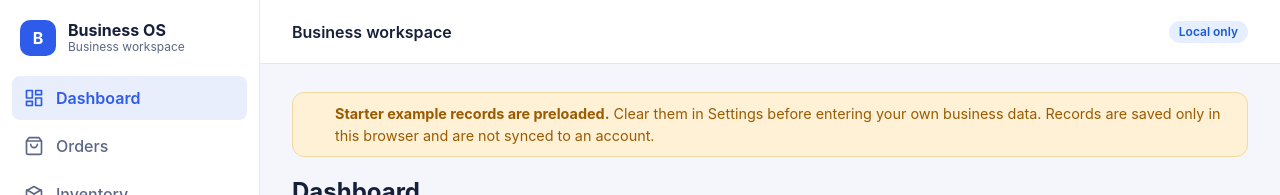
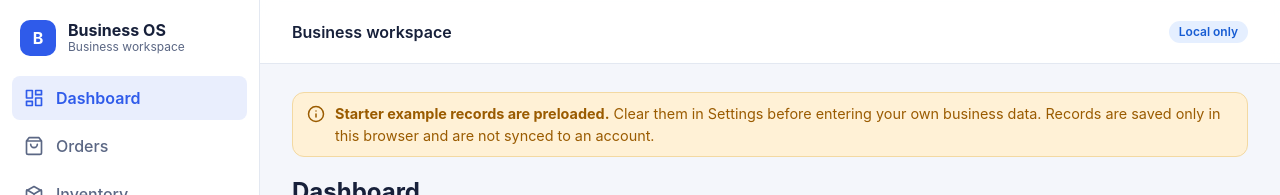
Before and after one commit to badwoodfire/business-operating-system, a React (Vite) app: page / in a window 1280 px wide. Shown: the top 195 px of the page. Built offline with nearby package versions, Linux system fonts and the light colour scheme.

Commit message:
Add information icon for workspace notices

```diff
--- a/src/components/ui/Icon.tsx
+++ b/src/components/ui/Icon.tsx
@@ -3,21 +3,16 @@ import type { IconName } from '../../types';
 /** Simple 24x24 stroke icons, kept inline so the app needs no icon library. */
 const ICON_PATHS: Record<IconName, string> = {
   dashboard: 'M3 3h7v9H3z M14 3h7v5h-7z M14 12h7v9h-7z M3 16h7v5H3z',
-  orders:
-    'M6 2 3 6v14a2 2 0 0 0 2 2h14a2 2 0 0 0 2-2V6l-3-4z M3 6h18 M16 10a4 4 0 0 1-8 0',
+  orders: 'M6 2 3 6v14a2 2 0 0 0 2 2h14a2 2 0 0 0 2-2V6l-3-4z M3 6h18 M16 10a4 4 0 0 1-8 0',
   inventory: 'M21 16V8l-9-5-9 5v8l9 5z M3.3 7 12 12l8.7-5 M12 22V12',
-  customers:
-    'M17 21v-2a4 4 0 0 0-4-4H5a4 4 0 0 0-4 4v2 M9 11a4 4 0 1 0 0-8 4 4 0 0 0 0 8z M23 21v-2a4 4 0 0 0-3-3.87 M16 3.13a4 4 0 0 1 0 7.75',
-  payments:
-    'M3 4h18a2 2 0 0 1 2 2v12a2 2 0 0 1-2 2H3a2 2 0 0 1-2-2V6a2 2 0 0 1 2-2z M1 10h22',
+  customers: 'M17 21v-2a4 4 0 0 0-4-4H5a4 4 0 0 0-4 4v2 M9 11a4 4 0 1 0 0-8 4 4 0 0 0 0 8z M23 21v-2a4 4 0 0 0-3-3.87 M16 3.13a4 4 0 0 1 0 7.75',
+  payments: 'M3 4h18a2 2 0 0 1 2 2v12a2 2 0 0 1-2 2H3a2 2 0 0 1-2-2V6a2 2 0 0 1 2-2z M1 10h22',
   expenses: 'M5 2h14v20l-3.5-2-3.5 2-3.5-2L5 22z M9 7h6 M9 11h6 M9 15h4',
   reports: 'M18 20V10 M12 20V4 M6 20v-6',
-  settings:
-    'M4 21v-7 M4 10V3 M12 21v-9 M12 8V3 M20 21v-5 M20 12V3 M1 14h6 M9 8h6 M17 16h6',
+  settings: 'M4 21v-7 M4 10V3 M12 21v-9 M12 8V3 M20 21v-5 M20 12V3 M1 14h6 M9 8h6 M17 16h6',
   sales: 'M12 1v22 M17 5H9.5a3.5 3.5 0 0 0 0 7h5a3.5 3.5 0 0 1 0 7H6',
   plus: 'M12 5v14 M5 12h14',
-  userPlus:
-    'M16 21v-2a4 4 0 0 0-4-4H5a4 4 0 0 0-4 4v2 M8.5 11a4 4 0 1 0 0-8 4 4 0 0 0 0 8z M20 8v6 M23 11h-6',
+  userPlus: 'M16 21v-2a4 4 0 0 0-4-4H5a4 4 0 0 0-4 4v2 M8.5 11a4 4 0 1 0 0-8 4 4 0 0 0 0 8z M20 8v6 M23 11h-6',
   menu: 'M3 12h18 M3 6h18 M3 18h18',
   close: 'M18 6 6 18 M6 6l12 12',
   trendUp: 'M23 6l-9.5 9.5-5-5L1 18 M17 6h6v6',
@@ -26,30 +21,11 @@ const ICON_PATHS: Record<IconName, string> = {
   lock: 'M19 11H5a2 2 0 0 0-2 2v7a2 2 0 0 0 2 2h14a2 2 0 0 0 2-2v-7a2 2 0 0 0-2-2z M7 11V7a5 5 0 0 1 10 0v4',
   logIn: 'M15 3h4a2 2 0 0 1 2 2v14a2 2 0 0 1-2 2h-4 M10 17l5-5-5-5 M15 12H3',
   edit: 'M12 20h9 M16.5 3.5a2.121 2.121 0 0 1 3 3L7 19l-4 1 1-4z',
-  trash:
-    'M3 6h18 M19 6v14a2 2 0 0 1-2 2H7a2 2 0 0 1-2-2V6 M8 6V4a2 2 0 0 1 2-2h4a2 2 0 0 1 2 2v2',
+  trash: 'M3 6h18 M19 6v14a2 2 0 0 1-2 2H7a2 2 0 0 1-2-2V6 M8 6V4a2 2 0 0 1 2-2h4a2 2 0 0 1 2 2v2',
+  info: 'M12 16v-4 M12 8h.01 M22 12a10 10 0 1 1-20 0 10 10 0 0 1 20 0z',
 };
 
-interface IconProps {
-  name: IconName;
-  size?: number;
+interface IconProps { name: IconName; size?: number; }
+export default function Icon({ name, size = 20 }: IconProps) {
+  return <svg width={size} height={size} viewBox="0 0 24 24" fill="none" stroke="currentColor" strokeWidth={2} strokeLinecap="round" strokeLinejoin="round" aria-hidden="true" focusable="false"><path d={ICON_PATHS[name]} /></svg>;
 }
-
-export default function Icon({ name, size = 20 }: IconProps) {
-  return (
-    <svg
-      width={size}
-      height={size}
-      viewBox="0 0 24 24"
-      fill="none"
-      stroke="currentColor"
-      strokeWidth={2}
-      strokeLinecap="round"
-      strokeLinejoin="round"
-      aria-hidden="true"
-      focusable="false"
-    >
-      <path d={ICON_PATHS[name]} />
-    </svg>
-  );
-}
```
